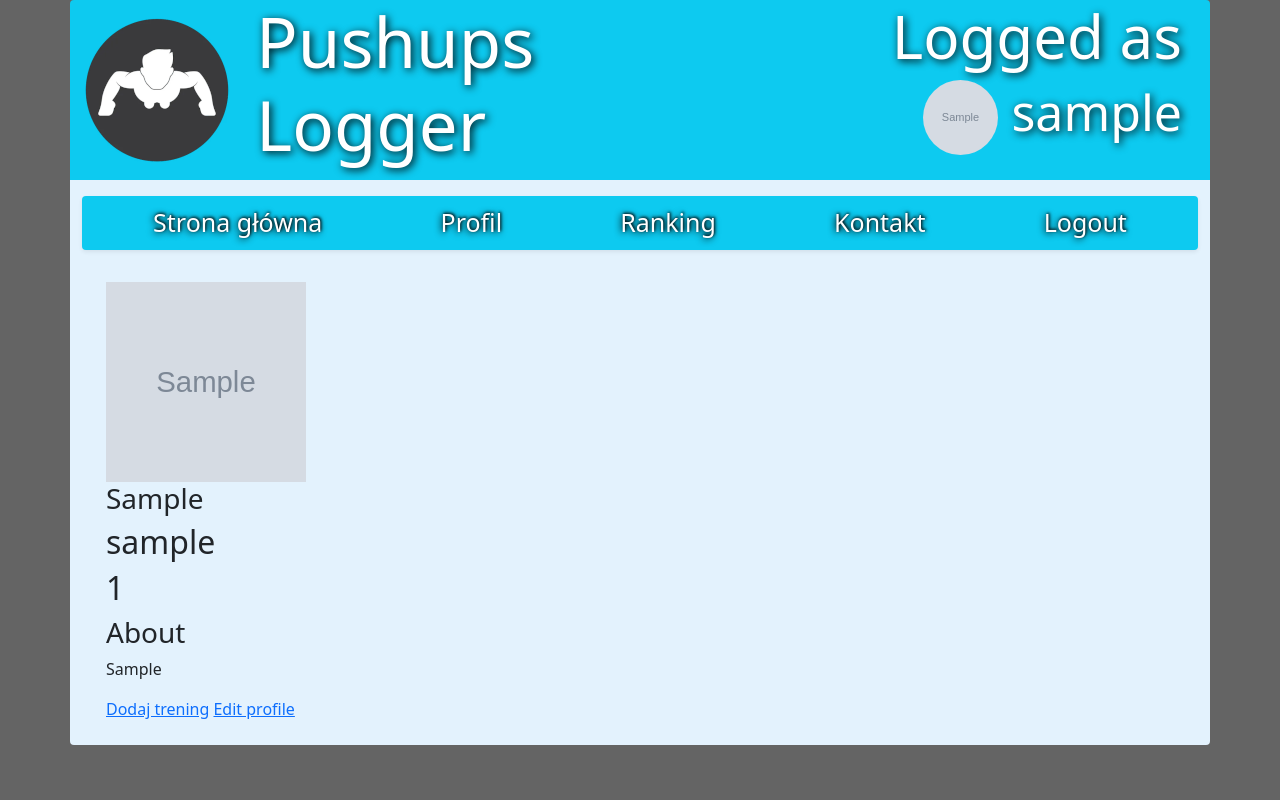
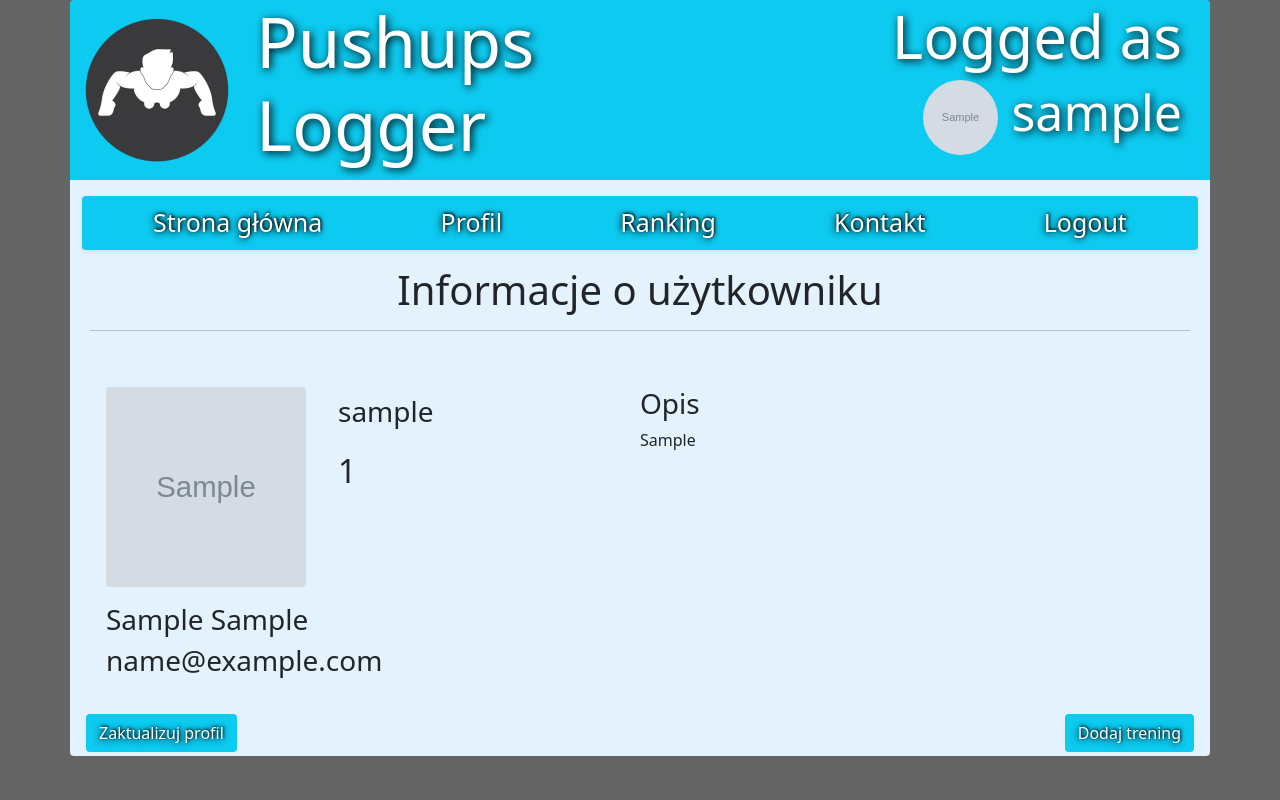
Before and after one commit to Reniferowski/PushupsLogger, a Django app: page /profile/1 in a window 1280 px wide. Run offline with Django 4.2, Linux system fonts and the light colour scheme; a user stored in the database is signed in; tables that the repository leaves empty hold one stand-in row (values such as "Sample post"); grey boxes marked "Sample" are stand-in pictures.

Commit message:
user styling

```diff
--- a/projekt/base/templates/base/user.html
+++ b/projekt/base/templates/base/user.html
@@ -1,20 +1,40 @@
 {% extends 'main.html' %} {% load static %} {% block style %}
 <link rel="stylesheet" type="text/css" href="{% static 'base/user.css' %}" />
 {% endblock style%} {% block content %}
-<div class="container p-4">
-  <div class="profile_info">
-    <img class="profile_avatar" src="{{ user.avatar.url }}" />
-    <h3>{{user.imie}}</h3>
-    <h2>{{user.username}}</h2>
-    <h2>{{user.wiek}}</h2>
+<h1 class="p-2 text-center">
+  Informacje o użytkowniku
+  <hr />
+</h1>
+<div class="container d-flex p-4">
+  <div class="col-6">
+    <div class="row d-flex">
+      <div class="col-auto">
+        <img class="profile_avatar rounded" src="{{ user.avatar.url }}" />
+      </div>
+      <div class="col-auto">
+        <h3 class="p-2">{{user.username}}</h3>
+        <h2 class="p-2">{{user.wiek}}</h2>
+      </div>
+    </div>
+    <h3 class="pt-3">{{user.imie}} {{user.nazwisko}}</h3>
+    <h3>{{user.email}}</h3>
   </div>
-  <div class="profile_about col-4">
-    <h3>About</h3>
+  <div class="col-6">
+    <h3>Opis</h3>
     <p>{{user.opis}}</p>
   </div>
-  {% if request.user == user %}
-  <a href="{% url 'add-pushup' %}">Dodaj trening</a>
-  <a href="{% url 'update-user' %}">Edit profile</a>
-  {% endif %}
 </div>
-{% endblock content %}
+{% if request.user == user %}
+<div class="d-flex justify-content-between">
+  <a
+    href="{% url 'update-user' %}"
+    class="btn col-auto bg-info text-white NLINK m-1"
+    >Zaktualizuj profil</a
+  >
+  <a
+    href="{% url 'add-pushup' %}"
+    class="btn col-auto bg-info text-white NLINK m-1"
+    >Dodaj trening</a
+  >
+</div>
+{% endif %} {% endblock content %}
```
